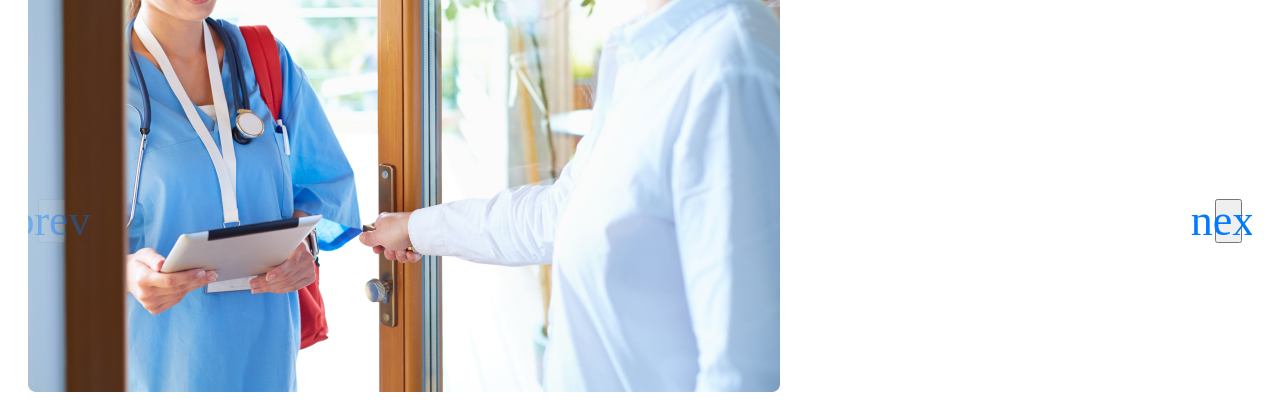
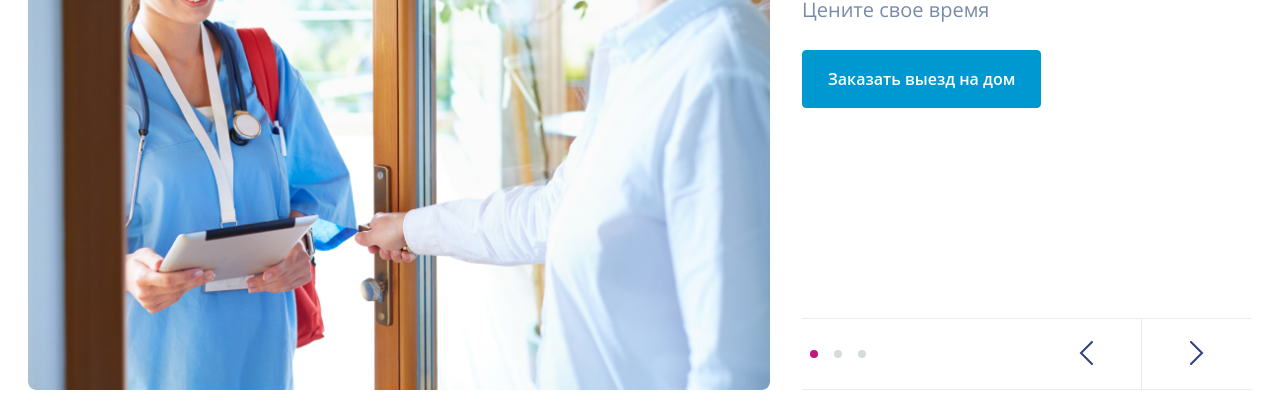
Before and after one commit to yurkaronin/EURODON-2.0, a website: page src/html/index.html in a window 1280 px wide. Shown: the part 221-640 px from the top of the page. Drawn offline with nearby package versions, Linux system fonts and the light colour scheme; files that its build step writes are made by us from their sources; files whose address does not match are found by name; a web font is replaced by a local one.

Commit message:
Слайдер в первом экране

```diff
--- a/src/html/parts/header.html
+++ b/src/html/parts/header.html
@@ -10,14 +10,14 @@
         <div class="header__submenu-left">
           <ul class="menu-list menu-list--mod">
             <li><a href="#">Результаты анализов</a></li>
-            <li><a href="#">Версия для слабовидящих</a></li>
+            <li class="hidden-850"><a href="#">Версия для слабовидящих</a></li>
           </ul>
         </div>
         <div class="header__submenu-right">
           <ul class="menu-list">
             <li><a href="#">WhatsApp</a></li>
             <li><a href="#">Instagram</a></li>
-            <li><a href="#" data-path="dialog-window-callback" class="btn">Заказать звонок</a></li>
+            <li class="hidden-850"><a href="#" data-path="dialog-window-callback" class="btn">Заказать звонок</a></li>
           </ul>
         </div>
       </div>
--- a/src/html/parts/top-slider.html
+++ b/src/html/parts/top-slider.html
@@ -1,55 +1,68 @@
 <section class="top-slider">
   <div class="wrapper">
-    <!-- слайдер  -->
-    <div class="first-slider swiper">
+    <div class="top-slider__wrapper">
+
+      <!-- Swiper -->
+      <div class="swiper top-slider__swiper">
+
         <div class="swiper-wrapper">
+          <!-- slider item  -->
+          <div class="swiper-slide top-slider__item">
+            <div class="top-slider__image">
+              <img src="./img/top-slider/1.jpg" alt="фото" width="752" height="448">
 
-        <div class="swiper-slide">
-          <div class="first-slider__photo">
-            <img src="img/first-slider/1.jpg" alt="фото слайдера" width="752" height="488" loading="lazy">
             </div>
-          <div class="first-slider__details">
-            <h3 class="first-slider__name">Выезд специалиста на дом</h3>
-            <p class="first-slider__text">Цените свое время</p>
-            <a href="#" class="button">Заказать выезд на дом</a>
+            <div class="top-slider__item-details">
+              <h3 class="top-slider__title">Выезд специалиста на дом</h3>
+              <p class="top-slider__subtitle">Цените свое время</p>
+              <a href="" class="top-slider__button button">Заказать выезд на дом</a>
             </div>
-        </div> <!-- .swiper-slide -->
+          </div>
 
-        <div class="swiper-slide">
-          <div class="first-slider__photo">
-            <img src="img/first-slider/1.jpg" alt="фото слайдера" width="752" height="488" loading="lazy">
+          <!-- slider item  -->
+          <div class="swiper-slide top-slider__item">
+            <div class="top-slider__image">
+              <img src="/img/top-slider/1.jpg" alt="фото" width="752" height="448">
             </div>
-          <div class="first-slider__details">
-            <h3 class="first-slider__name">Выезд специалиста на дом</h3>
-            <p class="first-slider__text">Цените свое время</p>
-            <a href="#" class="button">Заказать выезд на дом</a>
+            <div class="top-slider__item-details">
+              <h3 class="top-slider__title">Выезд специалиста на дом</h3>
+              <p class="top-slider__subtitle">Цените свое время</p>
+              <a href="" class="top-slider__button button">Заказать выезд на дом</a>
             </div>
-        </div> <!-- .swiper-slide -->
+          </div>
 
-        <div class="swiper-slide">
-          <div class="first-slider__photo">
-            <img src="img/first-slider/1.jpg" alt="фото слайдера" width="752" height="488" loading="lazy">
+          <!-- slider item  -->
+          <div class="swiper-slide top-slider__item">
+            <div class="top-slider__image">
+              <img src="/img/top-slider/1.jpg" alt="фото" width="752" height="448">
             </div>
-          <div class="first-slider__details">
-            <h3 class="first-slider__name">Выезд специалиста на дом</h3>
-            <p class="first-slider__text">Цените свое время</p>
-            <a href="#" class="button">Заказать выезд на дом</a>
+            <div class="top-slider__item-details">
+              <h3 class="top-slider__title">Выезд специалиста на дом</h3>
+              <p class="top-slider__subtitle">Цените свое время</p>
+              <a href="" class="top-slider__button button">Заказать выезд на дом</a>
             </div>
-        </div> <!-- .swiper-slide -->
+          </div>
 
         </div>
 
-      <div class="first-slider__navigation">
-        <!-- пагинация  -->
-        <div class="first-slider__pagination swiper-pagination"></div>
-        <!-- кнопки слайдера  -->
-        <div class="first-slider__buttons-wrapper">
-          <button class="slider-button swiper-button-prev" type="button"></button>
-          <button class="slider-button slider-button--next swiper-button-next" type="button"></button>
-        </div>
+      </div> <!-- .topSwiper  -->
+      <div class="top-slider__navigation">
+        <div class="swiper-pagination top-slider__pagination"></div>
+
+        <div class="slider-buttons-wrapper">
+          <button class="swiper-button-prev top-slider__button-prev button-slider" type="button">
+            <svg class="button-slider__icon" width="14" height="24"  xmlns="http://www.w3.org/2000/svg">
+              <path d="M13 1 2 12l11 11" stroke-linecap="round" /></svg>
+          </button>
+          <button class="swiper-button-next top-slider__button-next button-slider" type="button">
+            <svg class="button-slider__icon" width="14" height="24" xmlns="http://www.w3.org/2000/svg">
+              <path d="m1 1 11 11L1 23" stroke-linecap="round" /></svg>
+          </button>
         </div>
 
-    </div><!-- .first-slider -->
+      </div>
+
+    </div> <!-- .top-slider__wrapper -->
 
   </div><!-- .wrapper -->
 </section>
--- a/src/js/main.js
+++ b/src/js/main.js
@@ -1,6 +1,5 @@
 "use strict";
 // прилипающее меню в шапке
-
 window.onscroll = function showHeader() {
   var header = document.querySelector('.header');
 
@@ -121,20 +120,16 @@ modalOverlay.addEventListener('click', (e) => {
 // маска для поля с телефоном
 Inputmask("+7 (999) 999-99-99").mask('[type="tel"]');
 
-// Слайдер в первом экране страниц
-const firstSwiper = document.querySelector('.first-slider');
-if (firstSwiper) {
-  var swiper1 = new Swiper(".first-slider", {
+// слайдер первый экран
+var swiper = new Swiper(".top-slider__swiper", {
+  slidesPerView: 1,
+  loop: true,
   navigation: {
-      nextEl: ".swiper-button-next",
-      prevEl: ".swiper-button-prev",
+    nextEl: ".top-slider__button-next",
+    prevEl: ".top-slider__button-prev",
   },
   pagination: {
-      el: ".first-slider__pagination",
+    el: ".top-slider__pagination",
     clickable: true,
   },
 });
-}
-
-/* var currentLocation = window.location;
-console.log(currentLocation); */
--- a/src/scss/_support.scss
+++ b/src/scss/_support.scss
@@ -12,3 +12,9 @@ input[type="radio"].visually-hidden {
   border: 0;
   clip-path: inset(100%);
 }
+
+.hidden-850 {
+  @media (max-width: 850px) {
+    display: none;
+  }
+}
--- a/src/scss/_variables.scss
+++ b/src/scss/_variables.scss
@@ -1,15 +1,16 @@
 $base-content: #334257;
 
 $base-bg: #ffffff;
-$bg-1: #EEF4F7;
+$bg-1: #eef4f7;
 $bg-2: #eef4f6;
-$bg-3: #9AA1AC;
+$bg-3: #9aa1ac;
 $bg-4: #7895a6;
+$bg-5: #334257;
 
 $brand-1: #0098d0;
-$brand-2: #A7C5F9;
-$brand-3: #303F82;
-$brand-4: #C3167C;
+$brand-2: #a7c5f9;
+$brand-3: #303f82;
+$brand-4: #c3167c;
 
-// $border: #33425730;
 $border: #ebedef;
+$border-2: #e8eaed;
--- /dev/null
+++ b/src/scss/buttons/_button-slider.scss
@@ -0,0 +1,28 @@
+.button-slider {
+  display: flex;
+  align-items: center;
+  justify-content: center;
+  padding: 45px;
+  background-color: $base-bg;
+  border: 1px solid $border-2;
+  border-radius: 4px;
+  cursor: pointer;
+  position: initial;
+  margin: 0;
+
+  &::after {
+    display: none !important;
+  }
+
+}
+
+.button-slider__icon {
+  width: 15px;
+  height: 25px;
+  pointer-events: none;
+  position: absolute;
+  stroke: $brand-3;
+  stroke-width: 2;
+  fill: none;
+
+}
--- /dev/null
+++ b/src/scss/buttons/_slider-buttons-wrapper.scss
@@ -0,0 +1,8 @@
+.slider-buttons-wrapper {
+  position: relative;
+  justify-content: center;
+  gap: 0;
+  display: flex;
+  max-width: max-content;
+  align-items: center;
+}
--- /dev/null
+++ b/src/scss/buttons/_swiper-pagination.scss
@@ -0,0 +1,10 @@
+.swiper-pagination {
+  .swiper-pagination-bullet {
+    background-color: $bg-5;
+    margin: 0 8px !important;
+    display: inline-block;
+  }
+  .swiper-pagination-bullet-active {
+    background-color: $brand-4;
+  }
+}
--- a/src/scss/main.scss
+++ b/src/scss/main.scss
@@ -5,5 +5,6 @@
 @import "./support";
 
 @import "./global";
+@import "./buttons/*.scss";
 @import "./blocks/**/*.scss";
 @import "./sections/**/*.scss";
--- a/src/scss/sections/_top-slider.scss
+++ b/src/scss/sections/_top-slider.scss
@@ -1,9 +1,170 @@
 .top-slider {
-  padding: 31px 0 32px;
+  padding: 35px 0;
 
-  .wrapper {
-    @media (max-width: 550px) {
-      padding: 0;
+  @media (max-width: 850px) {
+    padding: 20px 0;
+  }
+
+  .slider-buttons-wrapper {
+    justify-content: flex-end;
+
+    @media (max-width: 450px) {
+      display: none;
     }
   }
+
+  .button-slider {
+    border-radius: 0;
+    padding: 35px 55px;
+  }
+
 }
+
+.top-slider__wrapper {
+  position: relative;
+}
+
+.top-slider__item {
+  display: grid;
+  gap: 32px;
+  grid-template-columns: auto 610px;
+  justify-content: space-between;
+  align-items: stretch;
+
+  @media (max-width: 1450px) {
+    grid-template-columns: auto 450px;
+  }
+
+  @media (max-width: 850px) {
+    grid-template-columns: 1fr;
+    gap: 20px;
+  }
+}
+
+.top-slider__image {
+  border-radius: 8px;
+  overflow: hidden;
+
+  @media (max-width: 850px) {
+    max-height: 440px;
+  }
+
+  img {
+    display: block;
+    object-fit: cover;
+    height: 100%;
+    width: 100%;
+
+  }
+}
+
+.top-slider__item-details {
+  margin-top: 95px;
+
+  @media (max-width: 1450px) {
+    margin-top: 0;
+  }
+}
+
+.top-slider__title {
+  font-family: 'Montserrat',
+    sans-serif;
+  font-style: normal;
+  font-weight: 700;
+  font-size: 40px;
+  line-height: 120%;
+  color: $base-content;
+  max-width: 480px;
+  margin: 0;
+  margin-bottom: 35px;
+
+  @media (max-width: 1450px) {
+    font-size: 32px;
+    max-width: 360px;
+    margin-bottom: 15px;
+  }
+
+  @media (max-width: 850px) {
+    max-width: initial;
+    margin-bottom: 15px;
+  }
+}
+
+.top-slider__subtitle {
+  font-weight: 400;
+  font-size: 24px;
+  line-height: 100%;
+  color: #788AA6;
+  display: block;
+  margin: 0;
+  margin-bottom: 45px;
+
+  @media (max-width: 1450px) {
+    font-size: 20px;
+    margin-bottom: 30px;
+  }
+}
+
+.top-slider__navigation {
+  display: flex;
+  align-items: center;
+  justify-content: space-between;
+  gap: 32px;
+  border-top: 1px solid $border;
+  border-bottom: 1px solid $border;
+  flex-wrap: wrap;
+
+  max-width: 610px;
+  position: absolute;
+  width: 100%;
+  bottom: 0;
+  right: 0;
+
+  @media (max-width: 1450px) {
+    max-width: 450px;
+  }
+  @media (max-width: 850px) {
+    max-width: initial;
+    position: initial;
+  }
+
+  @media (max-width: 450px) {
+    display: block;
+    border: none;
+    margin: 0 auto;
+    max-width: max-content;
+  }
+}
+
+.top-slider__pagination {
+  position: initial;
+  max-width: max-content;
+  line-height: 0;
+}
+
+.top-slider__button {
+  padding: 20px 25px;
+  font-size: 16px;
+  margin-bottom: 155px;
+
+  @media (max-width: 1450px) {
+    margin-bottom: 130px;
+  }
+  @media (max-width: 850px) {
+    margin-bottom: 30px;
+  }
+  @media (max-width: 450px) {
+    max-width: 100%;
+  }
+}
+
+.top-slider__button-next {
+  border-right: none;
+  border-top: none;
+  border-bottom: none;
+}
+
+.top-slider__button-prev {
+  border: none;
+
+}
```
Also changed, not shown: src/html/parts/first-screen.html (deleted, +0 -55 lines), src/scss/buttons/_button-menu.scss (renamed from src/scss/blocks/_button-menu.scss), src/scss/buttons/_button-search.scss (renamed from src/scss/blocks/_button-search.scss), src/scss/buttons/_button.scss (renamed from src/scss/blocks/_button.scss). Lines whose indentation alone changed are shown as unchanged.
